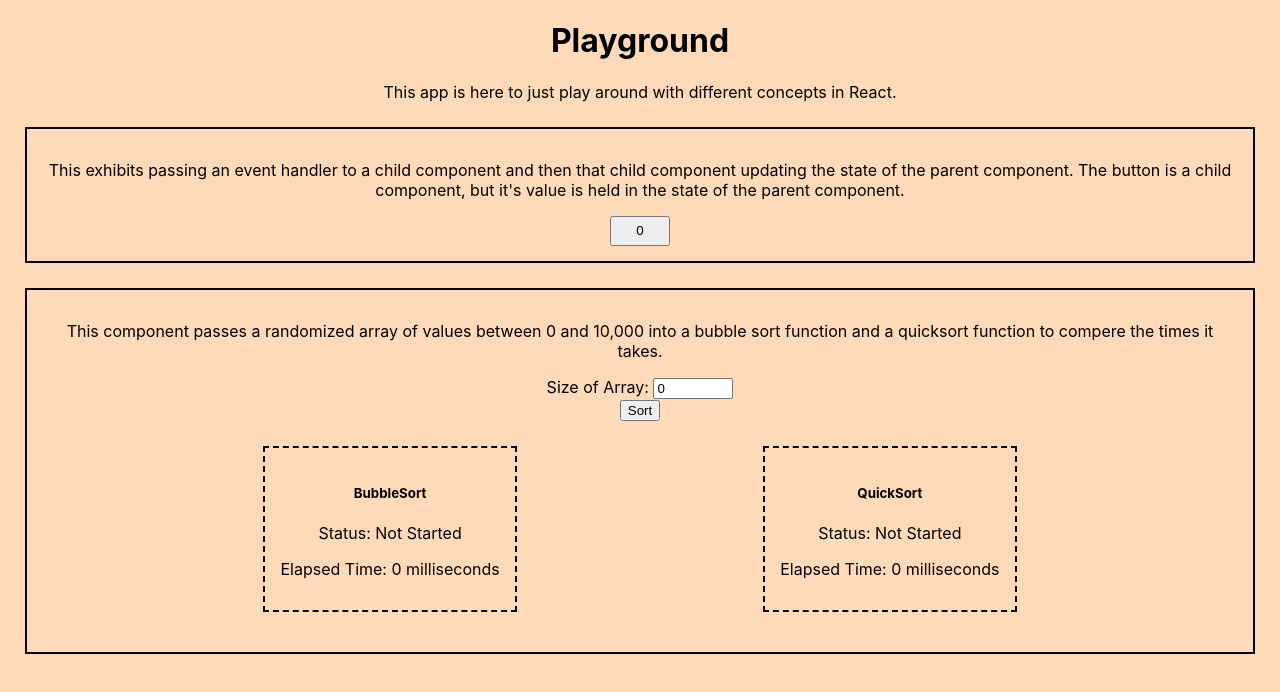
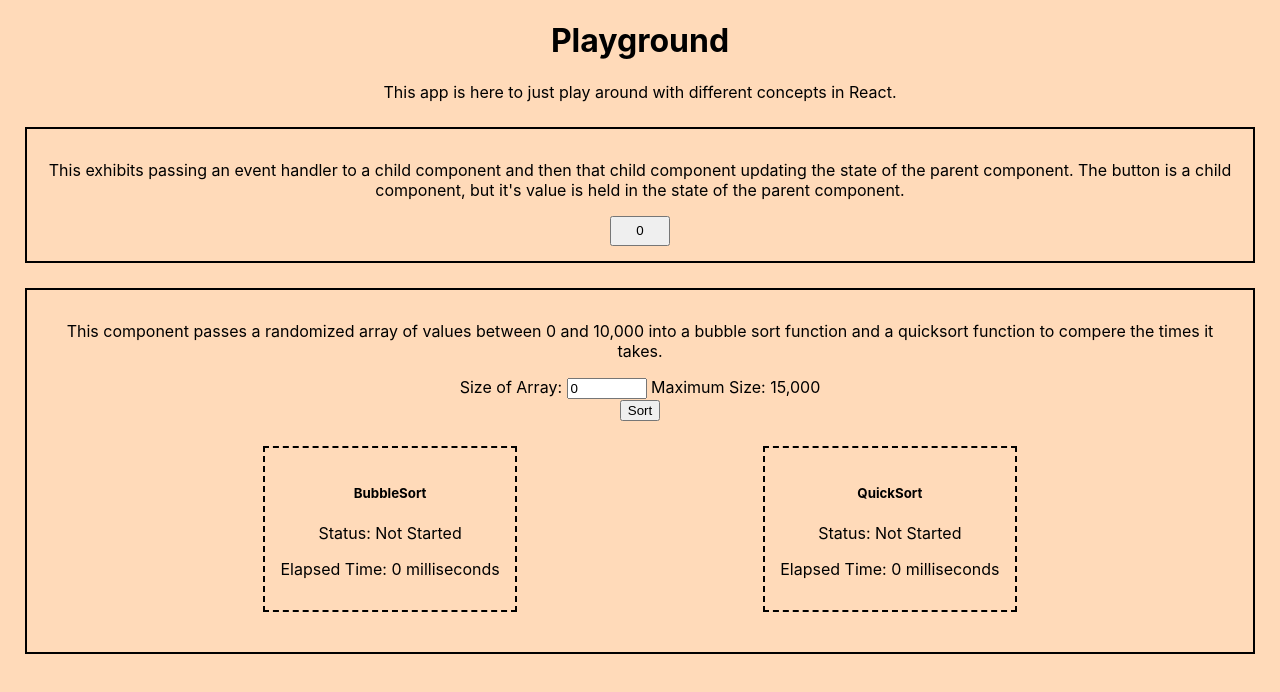
Before and after one commit to adavisson/playground, a React (Create React App) app: page / in a window 1280 px wide. Shown: the top 692 px of the page. Built offline with nearby package versions, Linux system fonts and the light colour scheme.

Commit message:
Added text

```diff
--- a/src/components/SortForm.js
+++ b/src/components/SortForm.js
@@ -5,7 +5,8 @@ const SortForm = (props) => {
   return (
     <form onSubmit={props.onSubmit}>
       <label>Size of Array: </label>
-      <input value={props.size} type="number" onChange={props.onChange} min="0" max="15000"/><br/>
+      <input value={props.size} type="number" onChange={props.onChange} min="0" max="15000"/>
+      <> Maximum Size: 15,000</><br/>
       <input type="submit" value="Sort" />
     </form>
   );
```
